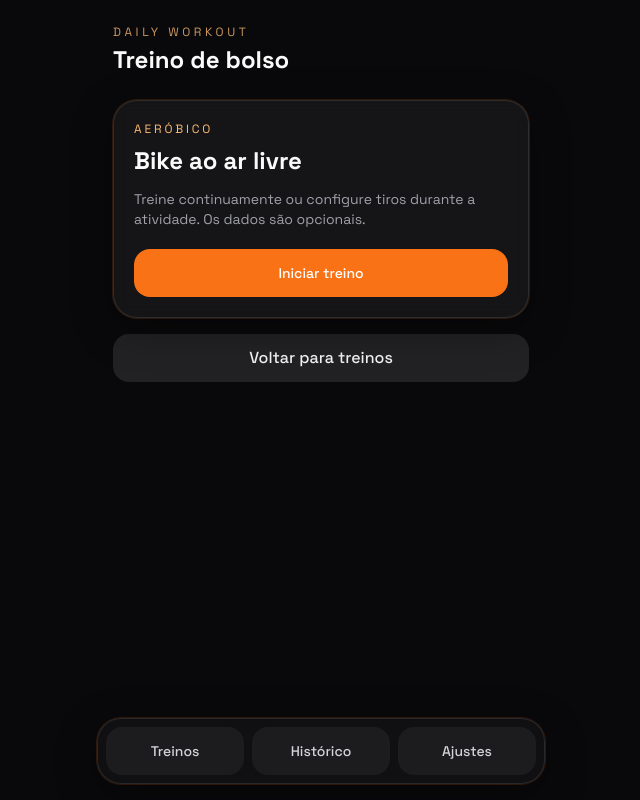
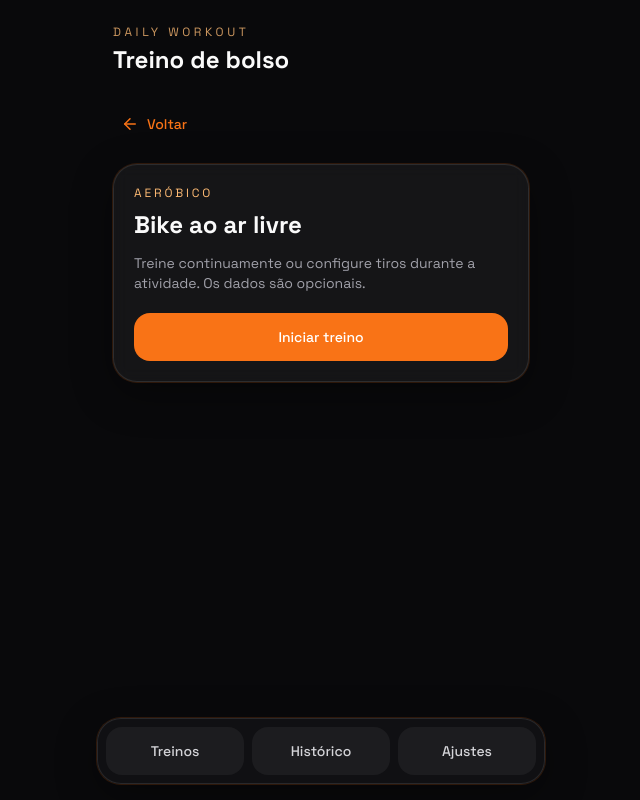
Before and after one commit to lnrdgst/daily-workout, a React (Vite) app: page /cardio/outdoor-bike in a window 1280 px wide. Shown: the whole page, without its empty margins (319-959 px from the left). Built offline with nearby package versions, Linux system fonts and the light colour scheme.

Commit message:
refactor: reposiciona retorno das telas de treino

```diff
--- /dev/null
+++ b/src/components/ViewBackButton.tsx
@@ -0,0 +1,9 @@
+import { ArrowLeft } from 'lucide-react';
+
+export const ViewBackButton = ({ onClick }: { onClick: () => void }) => (
+  <button type="button" onClick={onClick}
+    className="inline-flex min-h-12 items-center gap-2 px-2 py-2 text-sm font-medium text-accent-500 focus-visible:outline focus-visible:outline-2 focus-visible:outline-offset-2 focus-visible:outline-accent-500">
+    <ArrowLeft size={18} aria-hidden="true" />
+    Voltar
+  </button>
+);
--- a/src/pages/CardioPage.tsx
+++ b/src/pages/CardioPage.tsx
@@ -3,6 +3,7 @@ import { Link, useNavigate, useParams } from 'react-router-dom';
 import { CardioIntervals } from '@/components/CardioIntervals';
 import { ConfirmDialog } from '@/components/ConfirmDialog';
 import { MainNavigation } from '@/components/MainNavigation';
+import { ViewBackButton } from '@/components/ViewBackButton';
 import { cardioModalities, isCardioModality } from '@/data/cardio';
 import { useWorkoutDuration } from '@/hooks/useWorkoutDuration';
 import { useWorkoutStore } from '@/hooks/useWorkoutStore';
@@ -29,6 +30,7 @@ export const CardioPage = () => {
 
   return (
     <div className="space-y-4 pb-8">
+      {!draft && <ViewBackButton onClick={backToWorkouts} />}
       {draft && <MainNavigation className="grid grid-cols-3 gap-2 rounded-2xl border border-white/10 bg-surface-900/80 p-2" />}
       <section className={draft ? 'panel sticky top-2 z-10 bg-zinc-950/95 p-4' : 'panel p-5'}>
         {draft ? (
@@ -50,11 +52,6 @@ export const CardioPage = () => {
           </>
         )}
       </section>
-      {!draft && (
-        <button type="button" onClick={backToWorkouts} className="touch-button w-full bg-white/10 text-base text-zinc-100">
-          Voltar para treinos
-        </button>
-      )}
       {draft && (
         <>
           <CardioIntervals key={draft.startedAt} draft={draft} />
--- a/src/pages/WorkoutPage.tsx
+++ b/src/pages/WorkoutPage.tsx
@@ -5,6 +5,7 @@ import { ExerciseCard } from '@/components/ExerciseCard';
 import { ExerciseIcon } from '@/components/ExerciseIcon';
 import { MainNavigation } from '@/components/MainNavigation';
 import { RestTimer } from '@/components/RestTimer';
+import { ViewBackButton } from '@/components/ViewBackButton';
 import { workoutsById } from '@/data/workouts';
 import { useRestTimerSettings } from '@/hooks/useRestTimerSettings';
 import { useWorkoutSessionSettings } from '@/hooks/useWorkoutSessionSettings';
@@ -118,6 +119,7 @@ export const WorkoutPage = () => {
 
   return (
     <div className={`space-y-4 ${isTraining ? 'pb-[calc(6.5rem+env(safe-area-inset-bottom))]' : 'pb-8'}`}>
+      {!isTraining && <ViewBackButton onClick={backToWorkouts} />}
       {isTraining && (
         <MainNavigation className="grid grid-cols-3 gap-2 rounded-2xl border border-white/10 bg-surface-900/80 p-2 shadow-glow backdrop-blur" />
       )}
@@ -216,9 +218,6 @@ export const WorkoutPage = () => {
             ))}
           </section>
 
-          <button type="button" onClick={backToWorkouts} className="touch-button w-full bg-white/10 text-base text-zinc-100">
-            Voltar para treinos
-          </button>
         </>
       )}
 
```
Also changed, not shown: tests/workout-navigation.browser.cjs (+16 -1 lines).
